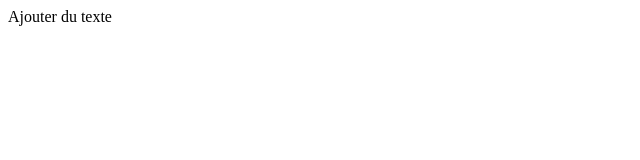
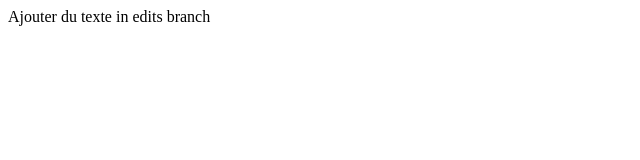
Before and after one commit to aichouch/tp, a plain HTML site: page index.html in a window 1280 px wide. Shown: the whole page, without its empty margins (0-640 px from the left). Drawn offline with Linux system fonts and the light colour scheme.

Commit message:
Update index.html

```diff
--- a/index.html
+++ b/index.html
@@ -8,5 +8,6 @@
 </head>
 <body>
     Ajouter du texte
+    in edits branch
 </body>
 </html>
```
